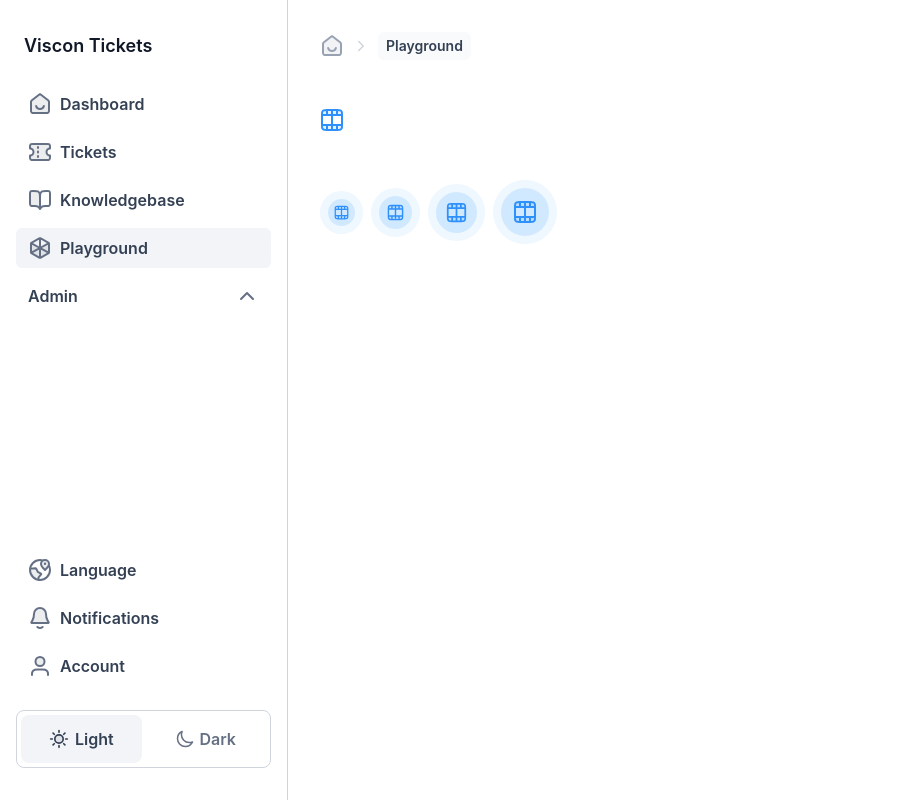
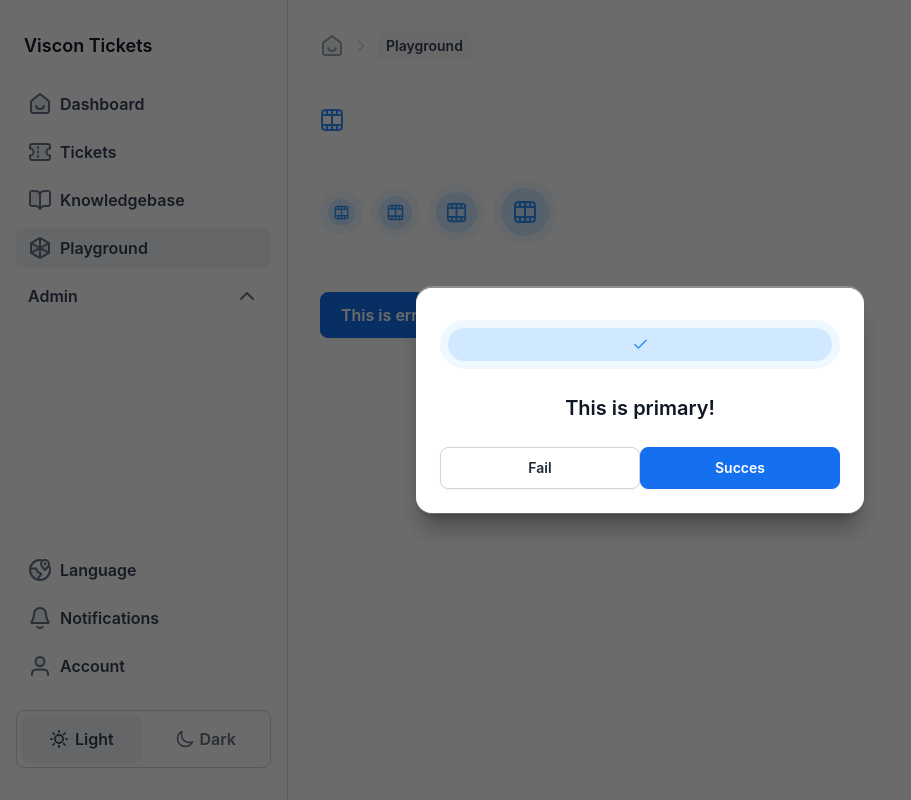
Before and after one commit to lucasprins/viscon-tickets, a React (Create React App) app: page /playground in a window 1280 px wide. Shown: the whole page, without its empty margins (0-911 px from the left). Built offline with nearby package versions, Linux system fonts and the light colour scheme.

Commit message:
First version of multifunction Modal
Easily to add new type of modal by adding new ModalType that can be called anywhere.

```diff
--- a/src/components/Button/Button.tsx
+++ b/src/components/Button/Button.tsx
@@ -18,6 +18,7 @@ export enum ButtonType {
     SECONDARY_COLOR,
     TERTIARY_GRAY,
     TERTIARY_COLOR,
+    SECONDARY_RED
 }
 
 type ButtonProps = {
@@ -63,6 +64,8 @@ export function Button({ size, width, type, text, icon, url, onclick }: ButtonPr
         case ButtonType.TERTIARY_COLOR:
             buttonTypeStyle = "text-primary-600 dark:text-gray-300 border border-primary-600 border-opacity-0 hover:bg-primary-50 dark:hover:bg-dark-600";
             break;
+        case ButtonType.SECONDARY_RED:
+            buttonTypeStyle = "shadow-sm bg-error-600 border border-error-600 text-white hover:bg-error-700 focus:outline outline-error-200 dark:outline-error-500 hover:border-error-700"
     };
 
     return (
--- /dev/null
+++ b/src/components/Modal/ModalButtonClick.tsx
@@ -0,0 +1,149 @@
+import { Dialog, Transition } from '@headlessui/react'
+import { Fragment, useState } from 'react'
+import { Button, ButtonSize, ButtonType, ButtonWidth } from '../../components/Button/Button';
+import { FeaturedIcon, FeaturedIconSize, FeaturedIconType } from '../../components/FeaturedIcon/FeaturedIcon';
+import { IconAlert } from '../Icons/IconAlert';
+import { IconCheck } from '../Icons/IconCheck';
+
+export enum ModalType {
+    PRIMARY,
+    ERROR,
+    SUCCESS
+}
+
+type ModalProps = {
+    type: ModalType
+    title: string
+    subtitle: string
+    text_button_secondary: string
+    text_button_primary: string
+}
+
+export function Modal({ type, title, subtitle, text_button_secondary, text_button_primary }: ModalProps) {
+
+
+    let [isOpen, setIsOpen] = useState(true)
+   // const dispatch = useAppDispatch();
+
+   function closeModal() {
+    setIsOpen(false)
+  }
+
+   function openModal() {
+    setIsOpen(true)
+  }
+
+    // Switch (type) search the correct type and gives the empty values the correct values
+    //These values will be used to give correct colour & Icon at the button(s)
+
+    let modalTypeStyle = "";
+    let modalTypeIcon;
+    let modalIcon;
+    let modalPrimaryButtonColor;
+    switch (type) {
+        case ModalType.PRIMARY:
+            modalIcon = <IconCheck size='17' color='stroke-primary-500' fill='fill-primary-500' />;
+            modalTypeIcon = FeaturedIconType.PRIMARY;
+            modalTypeStyle = "py-2.5 px-5 font-semibold";
+            modalPrimaryButtonColor = ButtonType.PRIMARY
+            break;
+        case ModalType.ERROR:
+            modalIcon = <IconAlert size='20' color='stroke-error-500' fill='fill-error-500' />;
+            modalTypeIcon = FeaturedIconType.ERROR;
+            modalTypeStyle = "py-2.5 px-4 font-semibold text-sm";
+            modalPrimaryButtonColor = ButtonType.SECONDARY_RED;
+            break;
+        case ModalType.SUCCESS:
+            modalIcon = <IconCheck size='17' color='stroke-primary-500' fill='fill-primary-500' />;
+            modalTypeIcon = FeaturedIconType.SUCCESS;
+            modalTypeStyle = "py-2 px-3.5 font-semibold text-sm";
+            modalPrimaryButtonColor = ButtonType.PRIMARY;
+            break;
+    }
+
+
+    return (
+      //This button is pure used to trigger the modal
+        <>
+      <div className="flex items-center justify-center">
+      <Button
+						size={ButtonSize.LARGE}
+						type={ButtonType.PRIMARY}
+						text={subtitle}
+						width={ButtonWidth.CONTENT}
+						onclick={openModal}
+				/>
+      </div>
+
+      <Transition appear show={isOpen} as={Fragment}>
+        <Dialog as="div" className="relative z-10" onClose={closeModal}>
+          <Transition.Child
+            as={Fragment}
+            enter="ease-out duration-300"
+            enterFrom="opacity-0"
+            enterTo="opacity-100"
+            leave="ease-in duration-200"
+            leaveFrom="opacity-100"
+            leaveTo="opacity-0"
+          >
+            <div className="fixed inset-0 bg-black bg-opacity-25" />
+          </Transition.Child>
+
+          <div className="fixed inset-0 overflow-y-auto">
+            <div className="flex min-h-full items-center justify-center p-4 text-center">
+              <Transition.Child
+                as={Fragment}
+                enter="ease-out duration-300"
+                enterFrom="opacity-0 scale-95"
+                enterTo="opacity-100 scale-100"
+                leave="ease-in duration-200"
+                leaveFrom="opacity-100 scale-100"
+                leaveTo="opacity-0 scale-95"
+              >
+                <Dialog.Panel
+                    className="w-full max-w-md transform
+                    overflow-hidden rounded-2xl bg-white p-6 dark:bg-dark-800 text-middle
+                    align-middle shadow-xl transition-all">
+
+                  <div className="mt-2">
+                    <FeaturedIcon
+                        type={modalTypeIcon}
+                        size={FeaturedIconSize.MD}
+                        icon={modalIcon}
+                    />
+
+                    <p className="text-gray-900 dark:text-white text-xl font-semibold pt-6">
+                      {subtitle}
+                    </p>
+                  </div>
+
+                  {/* The two buttons who are placed from left to right */}
+                  <div className='flex flex-row pt-6'>
+                  <Button
+                      // Left button
+                      size={ButtonSize.MEDIUM}
+                      type={ButtonType.SECONDARY_GRAY}
+                      text={text_button_secondary}
+                      width={ButtonWidth.FULL}
+                      onclick={closeModal}
+				/>
+
+                  <Button
+                        //Right button
+                        size={ButtonSize.MEDIUM}
+                        type={modalPrimaryButtonColor}
+                        text={text_button_primary}
+                        width={ButtonWidth.FULL}
+                        onclick={closeModal}
+				/>
+
+                  </div>
+                </Dialog.Panel>
+              </Transition.Child>
+            </div>
+          </div>
+        </Dialog>
+      </Transition>
+    </>
+    )
+}
--- a/src/pages/Playground/Playground.tsx
+++ b/src/pages/Playground/Playground.tsx
@@ -4,6 +4,9 @@ import { FeaturedIcon, FeaturedIconSize, FeaturedIconType } from '../../componen
 import { IconAlert } from '../../components/Icons/IconAlert';
 import { IconVideo } from '../../components/Icons/IconVideo';
 import Layout from '../../components/Layout/Layout';
+import { Button, ButtonSize, ButtonType, ButtonWidth } from '../../components/Button/Button';
+import {Modal, ModalType} from '../../components/Modal/ModalButtonClick';
+
 
 export function Playground() {
 
@@ -21,6 +24,30 @@ export function Playground() {
 					<FeaturedIcon type={FeaturedIconType.PRIMARY} size={FeaturedIconSize.LG} icon={<IconVideo size='21' color='stroke-primary-500' fill='fill-primary-500' />} />
 					<FeaturedIcon type={FeaturedIconType.PRIMARY} size={FeaturedIconSize.XL} icon={<IconVideo size='24' color='stroke-primary-500' fill='fill-primary-500' />} />
 				</div>
+				<div className="flex flex-row">
+
+					<Modal
+						type={ModalType.ERROR}
+						title={"Test"}
+						subtitle={"This is error!"}
+						text_button_primary={"Succes"}
+						text_button_secondary={"Fail"}
+					/>
+					<Modal
+						type={ModalType.SUCCESS}
+						title={"Test"}
+						subtitle={"This is succes!"}
+						text_button_primary={"Succes"}
+						text_button_secondary={"Fail"}
+					/>
+					<Modal
+						type={ModalType.PRIMARY}
+						title={"Test"}
+						subtitle={"This is primary!"}
+						text_button_primary={"Succes"}
+						text_button_secondary={"Fail"}
+					/>
+				</div>
 			</div>
 		</div>
 	);
```
Also changed, not shown: 1 other file (tests, documents, lock files or other folders).
